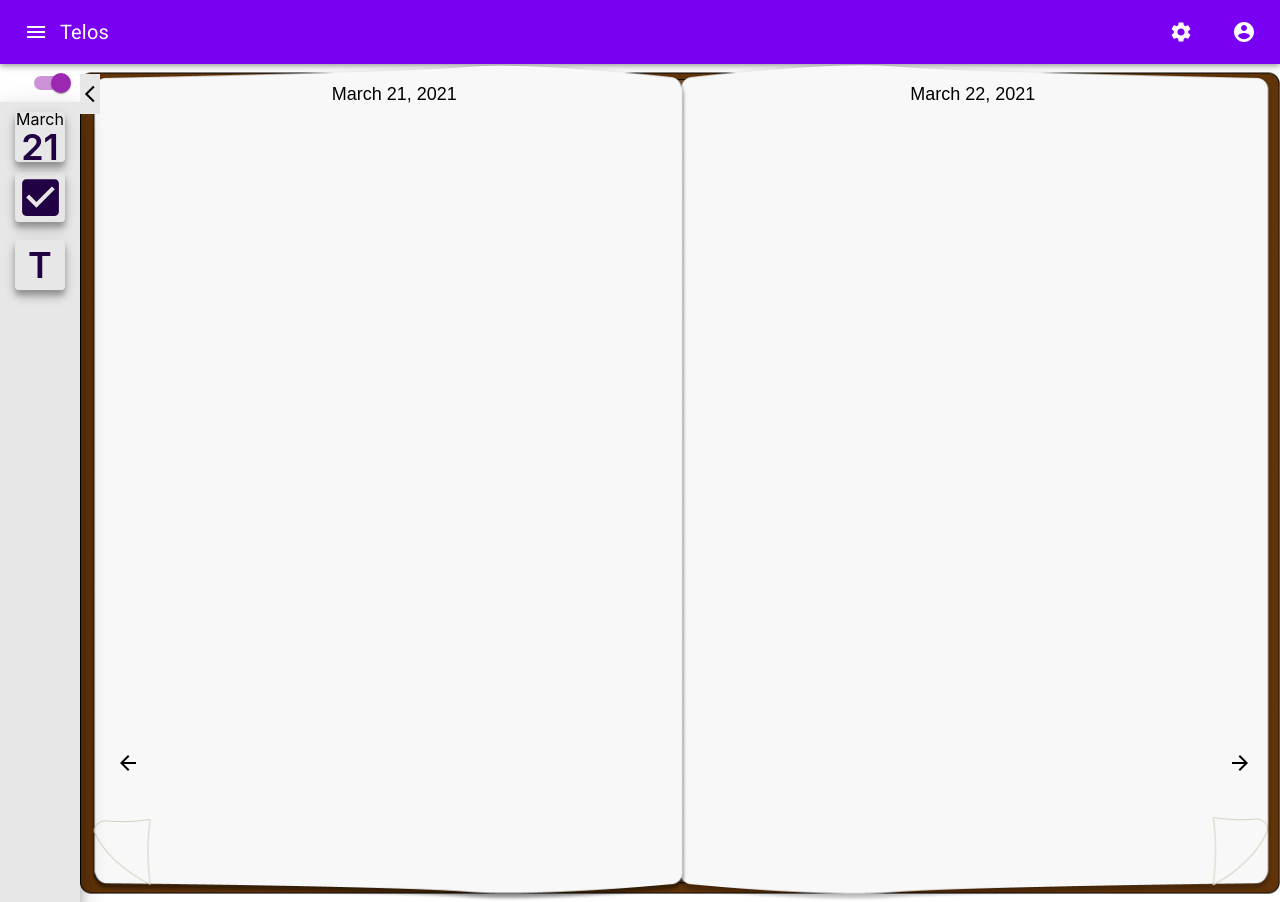
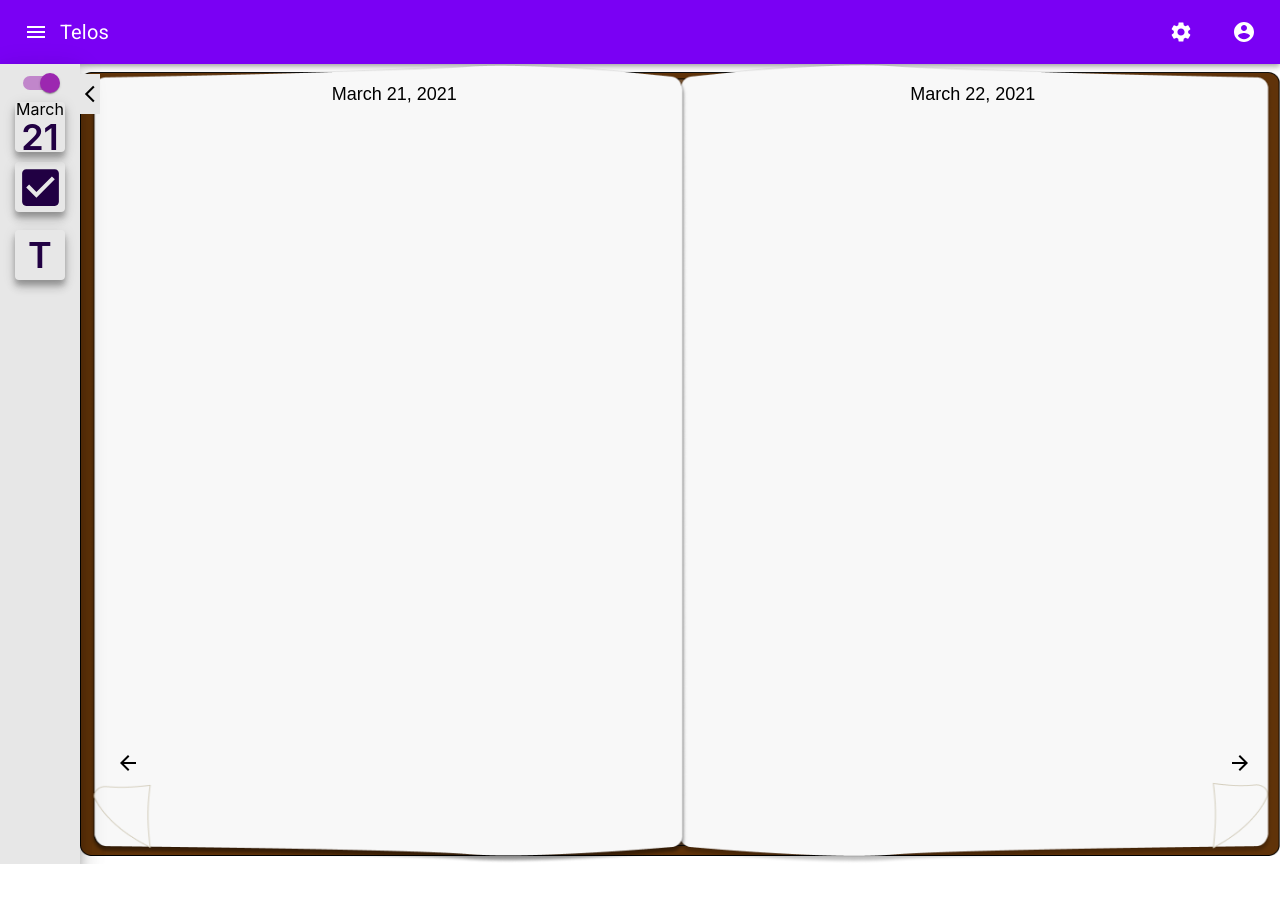
Before and after one commit to UOA-SE701-Group3-2021/3Lancers, a React (Create React App) app in the folder telos-frontend/: page / in a window 1280 px wide. After the commit the page ends 864 px from the top, so only its background shows below. Built offline with nearby package versions, Linux system fonts and the light colour scheme.

Commit message:
Added toggle styling and tooltip to describe usage (#210)
* Added toggle styling and tooltip to describe usage

* Added newline fix

```diff
--- a/telos-frontend/package.json
+++ b/telos-frontend/package.json
@@ -13,6 +13,7 @@
     "@material-ui/lab": "^4.0.0-alpha.57",
     "@material-ui/pickers": "^3.3.10",
     "@material-ui/styles": "^4.11.3",
+    "@material/tooltip": "^10.0.0",
     "@testing-library/jest-dom": "^5.11.9",
     "@testing-library/react": "^11.2.5",
     "@testing-library/user-event": "^12.8.3",
--- a/telos-frontend/src/components/widget-drawer/WidgetDrawer.jsx
+++ b/telos-frontend/src/components/widget-drawer/WidgetDrawer.jsx
@@ -1,4 +1,5 @@
 import { useState } from 'react';
+import { Tooltip } from '@material-ui/core';
 import Switch from '@material-ui/core/Switch';
 import { withStyles } from '@material-ui/core/styles';
 import { purple } from '@material-ui/core/colors';
@@ -35,7 +36,6 @@ const WidgetDrawer = ({ children, isRight, toggleIsRight }) => {
 
   return (
     <div className={drawerStyle.WidgetDrawerParent}>
-      <PurpleSwitch checked={isRight} onChange={toggleIsRight} name="checkedA" />
       <div
         className={`${drawerStyle.closer} ${isHidden ? drawerStyle.flipped : BLANK}`}
         onClick={handleOnClick}
@@ -47,6 +47,9 @@ const WidgetDrawer = ({ children, isRight, toggleIsRight }) => {
           isHidden ? drawerStyle.technicallyHidden : BLANK
         }`}
       >
+        <Tooltip title="Toggle for adding widgets left and right">
+          <PurpleSwitch checked={isRight} onChange={toggleIsRight} name="checkedA" />
+        </Tooltip>
         {children}
       </div>
     </div>
```
Also changed, not shown: 1 other file (tests, documents, lock files or other folders).
